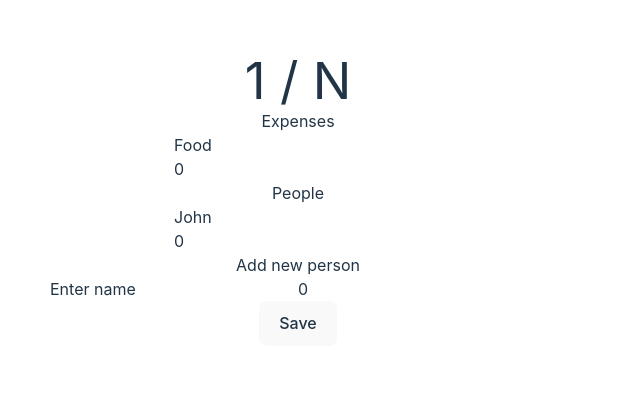
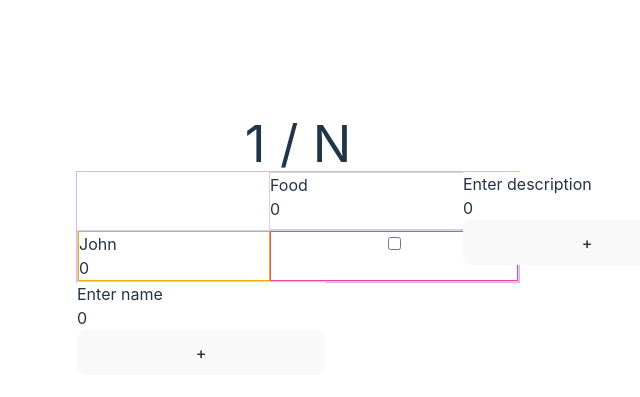
Before and after one commit to mikemklee/one-over-n, a Vue app: page / in a window 1280 px wide. Shown: the part 201-598 px from the top of the page, without its empty margins (342-982 px from the left). Built offline with nearby package versions, Linux system fonts and the light colour scheme.

Commit message:
Scaffold table layout

```diff
--- a/src/App.vue
+++ b/src/App.vue
@@ -1,7 +1,5 @@
 <script setup>
 import Main from "./components/Main.vue";
-
-const test = "blah";
 </script>
 
 <template>
--- a/src/components/Main.vue
+++ b/src/components/Main.vue
@@ -7,6 +7,18 @@ const expenses = reactive([
     total: 0,
   },
 ]);
+
+const newExpenseInitialState = { description: "Enter description", total: 0 };
+const newExpenseState = reactive(newExpenseInitialState);
+
+function addExpense() {
+  // add new expense, then reset state
+  people.push({
+    description: newExpenseState.description,
+    total: newExpenseState.total,
+  });
+  newExpenseState.value = newExpenseInitialState;
+}
 
 const people = reactive([
   {
@@ -28,37 +40,38 @@ function addPerson() {
 <template>
   <h1>1 / N</h1>
 
-  <div>
-    <h3>Expenses</h3>
-    <div v-for="item in expenses">
-      <div>
+  <div class="border border-purple-300 relative">
+    <div class="border border-gray-300 flex ml-48">
+      <div v-for="(item, i) in expenses" :key="i" class="flex flex-col h-14">
         <input v-model="item.description" />
-      </div>
-      <div>
         <input v-model="item.total" />
       </div>
     </div>
-  </div>
 
-  <div>
-    <h3>People</h3>
-    <div v-for="person in people">
-      <div>
-        <input v-model="person.name" />
-      </div>
-      <div>
-        <input v-model="person.spent" />
+    <div class="border border-gray-300 flex flex-col">
+      <div v-for="(person, index) in people" :key="index" class="flex">
+        <div class="border border-yellow-500 flex flex-col w-48">
+          <input v-model="person.name" />
+          <input v-model="person.spent" />
+        </div>
+        <div class="border border-pink-500 flex-grow">
+          <div v-for="(item, j) in expenses" :key="j">
+            <input type="checkbox" />
+          </div>
+        </div>
       </div>
     </div>
-  </div>
+    <div class="flex flex-col absolute right-[-12rem] top-0">
+      <input v-model="newExpenseState.description" />
+      <input v-model="newExpenseState.total" />
+      <button @click="addExpense">+</button>
+    </div>
 
-  <div>
-    <h3>Add new person</h3>
-    <div>
+    <div class="flex flex-col absolute">
       <input v-model="newPersonState.name" />
       <input v-model="newPersonState.spent" />
+      <button @click="addPerson">+</button>
     </div>
-    <button @click="addPerson">Save</button>
   </div>
 </template>
 
```
